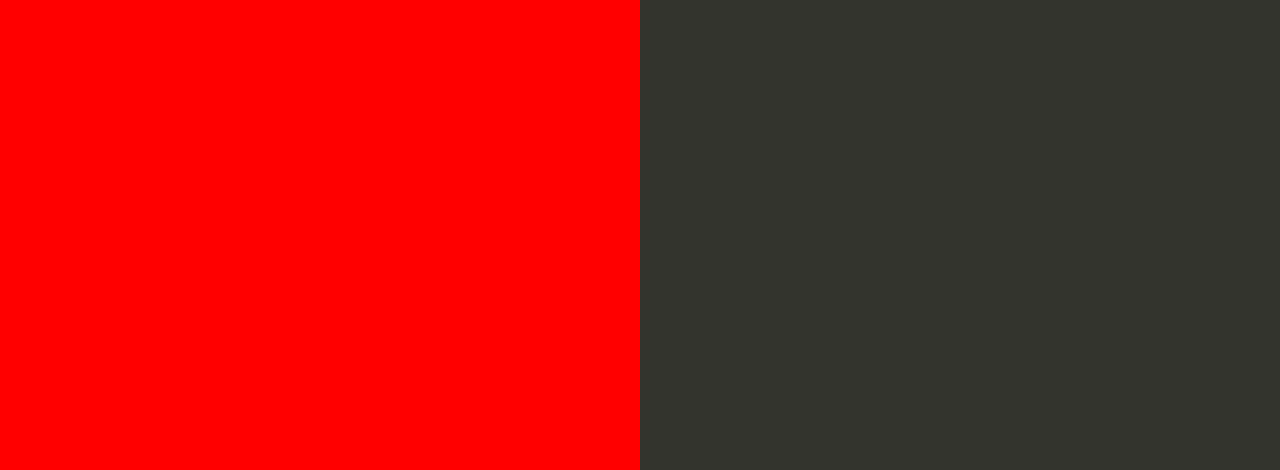
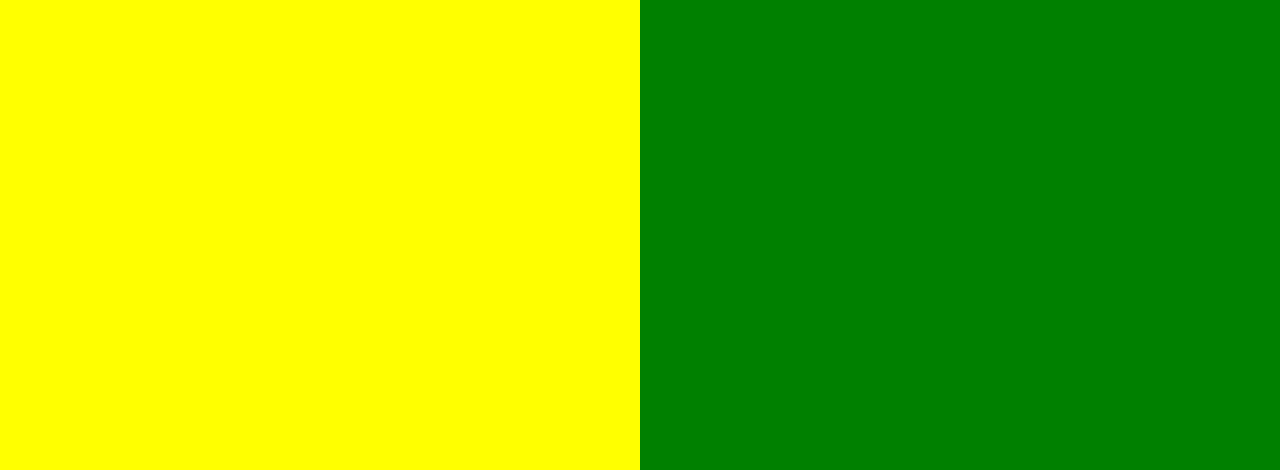
Before and after one commit to nikolavrtikola/MyTestNodeApp, a website: page index.html in a window 1280 px wide. Shown: the part 330-800 px from the top of the page. Drawn offline with Linux system fonts and the light colour scheme.

Commit message:
Update index.html
Some other changes with color

```diff
--- a/index.html
+++ b/index.html
@@ -35,7 +35,7 @@
 
         text-align: right;
         padding-top: 11em;
-        background-color: red;
+        background-color: yellow;
 
       }
       .textColumn p {
@@ -49,7 +49,7 @@
         bottom: 0px;
         left: 50%;
 
-        background-color: #33342D;
+        background-color: green;
       }
 
       h1 {
```
